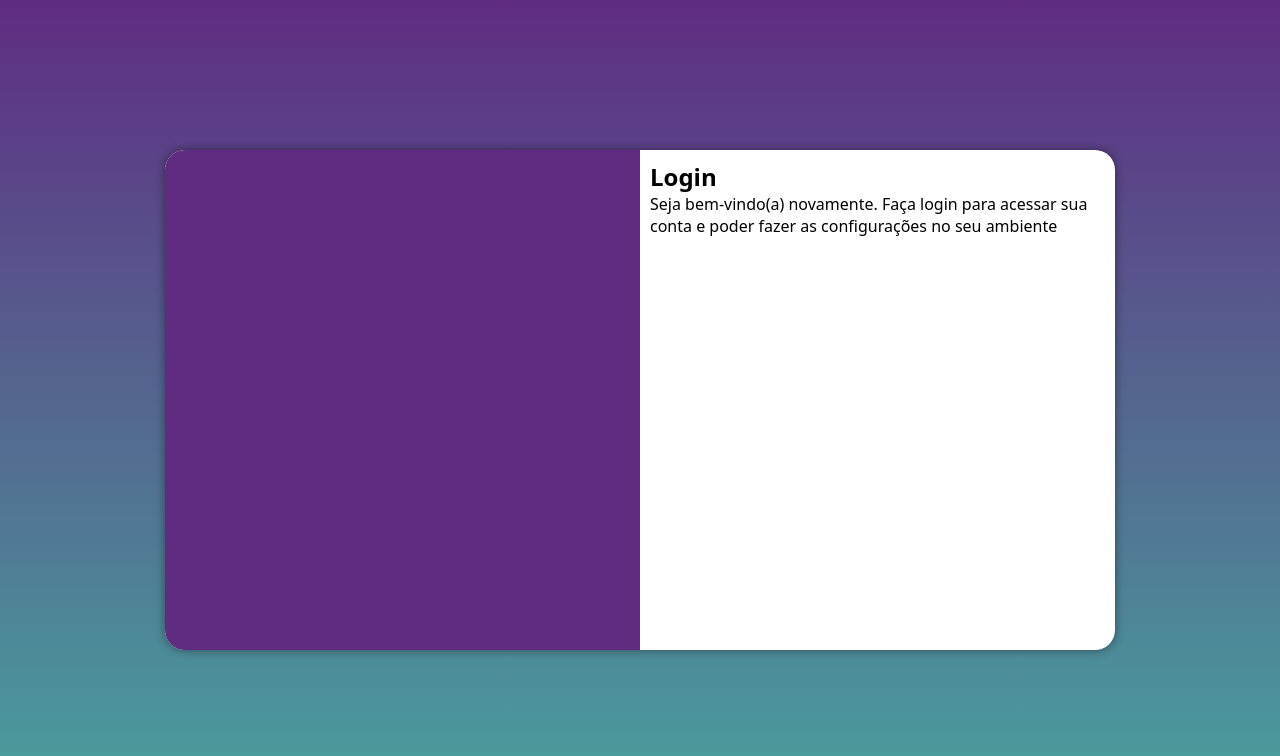
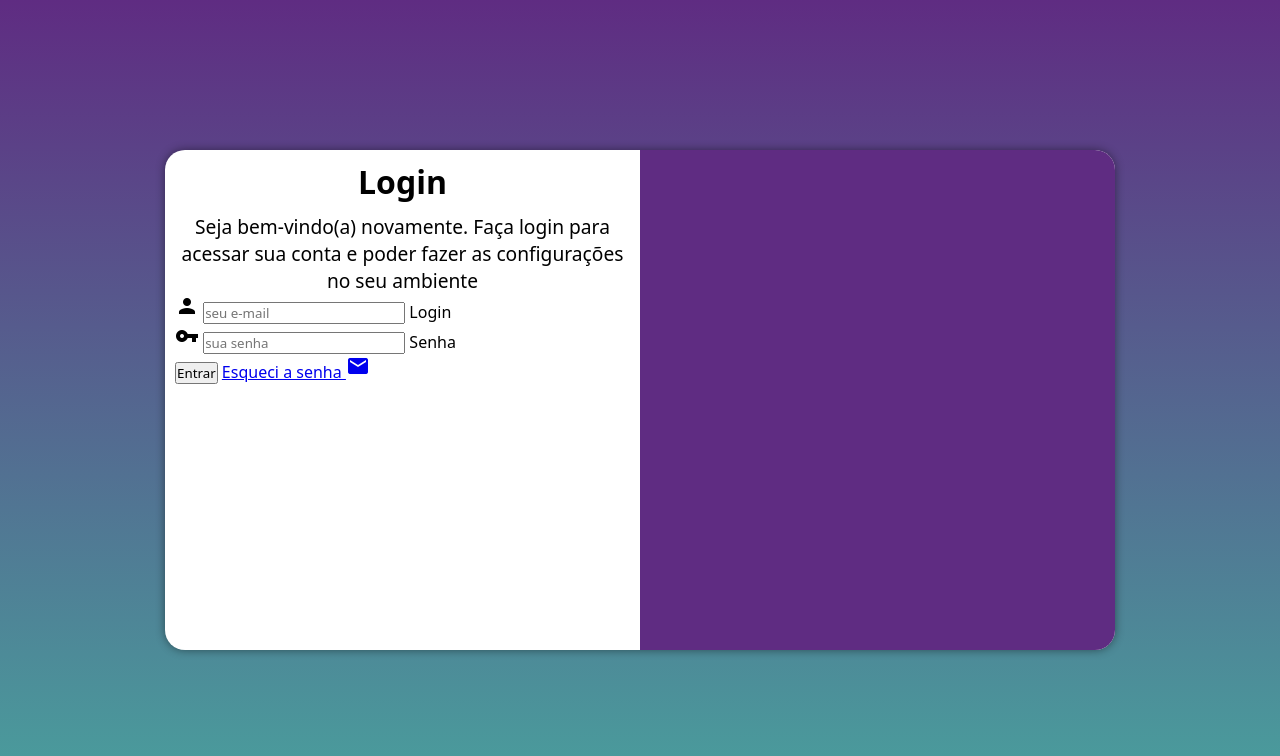
Before and after one commit to patriciavannucci/projeto-login, a plain HTML site: page index.html in a window 1280 px wide. Drawn offline with Linux system fonts and the light colour scheme.

Commit message:
Melhorando tela de login

```diff
--- a/estilos/media-query.css
+++ b/estilos/media-query.css
@@ -31,14 +31,22 @@
     }
 
     section#login > div#imagem {
-        float: left;
+        float: right;
         width: 50%;
         height: 100%;
     }
 
     section#login > div#formulario {
-        float: right;
+        float: left;
         width: 50%;
     }
 
+    div#formulario > h1 {
+        font-size: 2em;
+    }
+
+    div#formulario > p {
+        font-size: 1.2em;
+    }
+
 }
--- a/estilos/style.css
+++ b/estilos/style.css
@@ -54,3 +54,13 @@ section#login >div#formulario{
     display: block;
     padding: 10px;
 }
+
+div#formulario > h1 {
+    text-align: center;
+    margin-bottom: 10px;
+}
+
+div#formulario > p {
+    font-size: 0.8em;
+    text-align: center;
+}
--- a/index.html
+++ b/index.html
@@ -5,6 +5,8 @@
     <meta http-equiv="X-UA-Compatible" content="IE=edge">
     <meta name="viewport" content="width=device-width, initial-scale=1.0">
     <title>Login</title>
+    <link href="https://fonts.googleapis.com/icon?family=Material+Icons"
+      rel="stylesheet">
     <link rel="stylesheet" href="estilos/style.css">
     <link rel="stylesheet" href="estilos/media-query.css">
 </head>
@@ -18,7 +20,21 @@
                 <h1>Login</h1>
                 <p>Seja bem-vindo(a) novamente. Faça login para acessar sua conta e poder fazer as configurações no seu ambiente</p>
 
-                <form action="login.php" method="post">
+                <form action="login.php" method="post" autocomplete="on">
+                    <div class="campo">
+                        <span class="material-icons md-18">person</span>
+                        <input type="email" name="login" id="ilogin" placeholder="seu e-mail" autocomplete="email" required maxlength="30">
+                        <label for="ilogin">Login</label>
+                    </div>
+                    <div class="campo">
+                        <span class="material-icons md-18">vpn_key</span>
+                        <input type="password" name="senha" id="isenha" placeholder="sua senha" autocomplete="current-password" required minlength="6" maxlength="12">
+                        <label for="isenha">Senha</label>
+                    </div>
+                    <input type="submit" value="Entrar">
+                    <a href="esqueci.html">
+                        Esqueci a senha <i class="material-icons">mail</i>
+                    </a>
 
 
                 </form>
```
